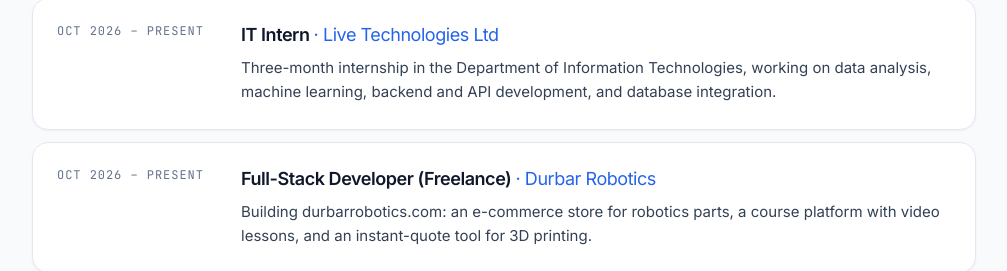
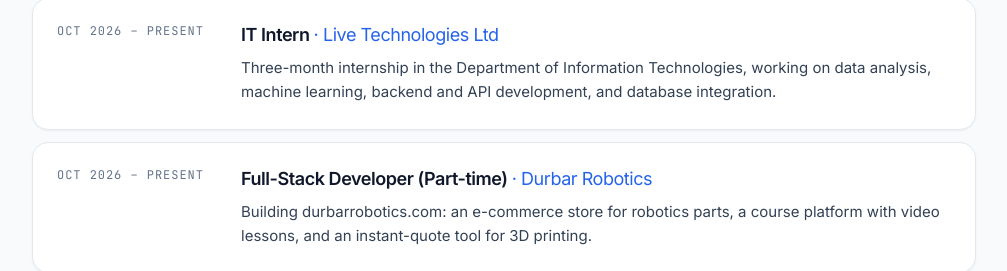
Before and after one commit to rakib4123/rakib4123.github.io, a Next.js app: page / in a window 1280 px wide. Shown: the part 2306-2577 px from the top of the page, without its empty margins (136-1143 px from the left). Built offline with nearby package versions, Linux system fonts and the light colour scheme.

Commit message:
Describe the Durbar Robotics role as part-time

```diff
--- a/src/components/About.tsx
+++ b/src/components/About.tsx
@@ -53,7 +53,7 @@
               <strong className="font-medium text-ink">&quot;Khepa Chakka&quot;</strong>, I&apos;ve
               taken robots from concept to the competition floor across 6 national and international
               podiums. Today I&apos;m an IT Intern at Live Technologies and build durbarrobotics.com as
-              a freelance developer. I&apos;m looking for opportunities in{" "}
+              a part-time developer. I&apos;m looking for opportunities in{" "}
               <strong className="font-medium text-ink">machine learning and AI automation</strong>.
             </p>
           </div>
--- a/src/components/Experience.tsx
+++ b/src/components/Experience.tsx
@@ -24,7 +24,7 @@
   },
   {
     years: "Oct 2026 – present",
-    role: "Full-Stack Developer (Freelance)",
+    role: "Full-Stack Developer (Part-time)",
     org: "Durbar Robotics",
     desc: "Building durbarrobotics.com: an e-commerce store for robotics parts, a course platform with video lessons, and an instant-quote tool for 3D printing.",
   },
```
